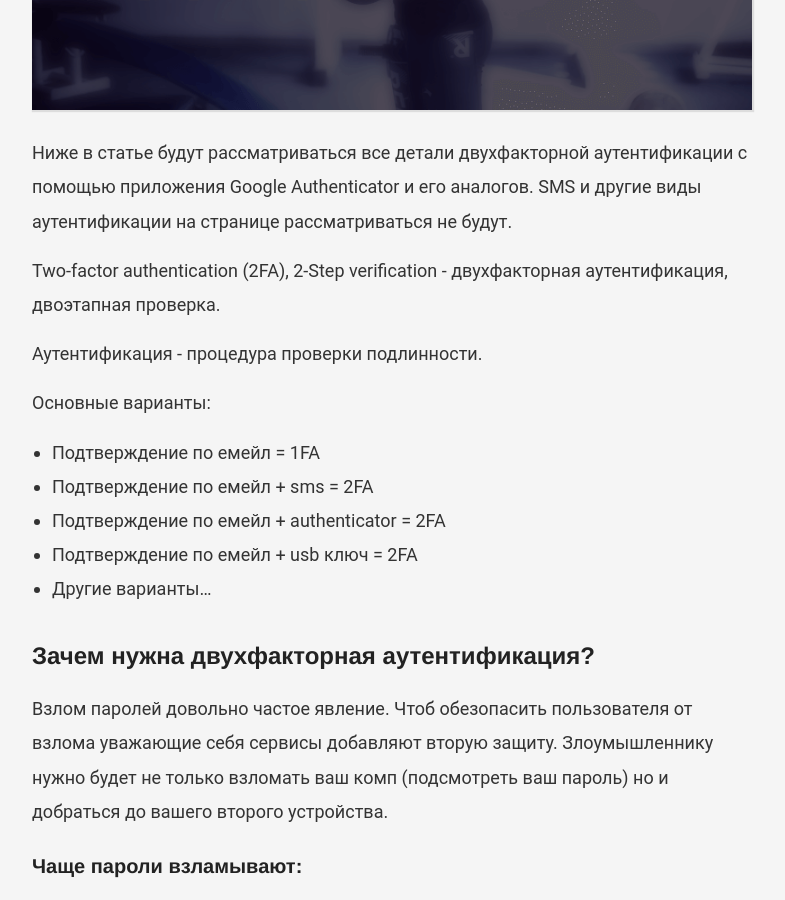
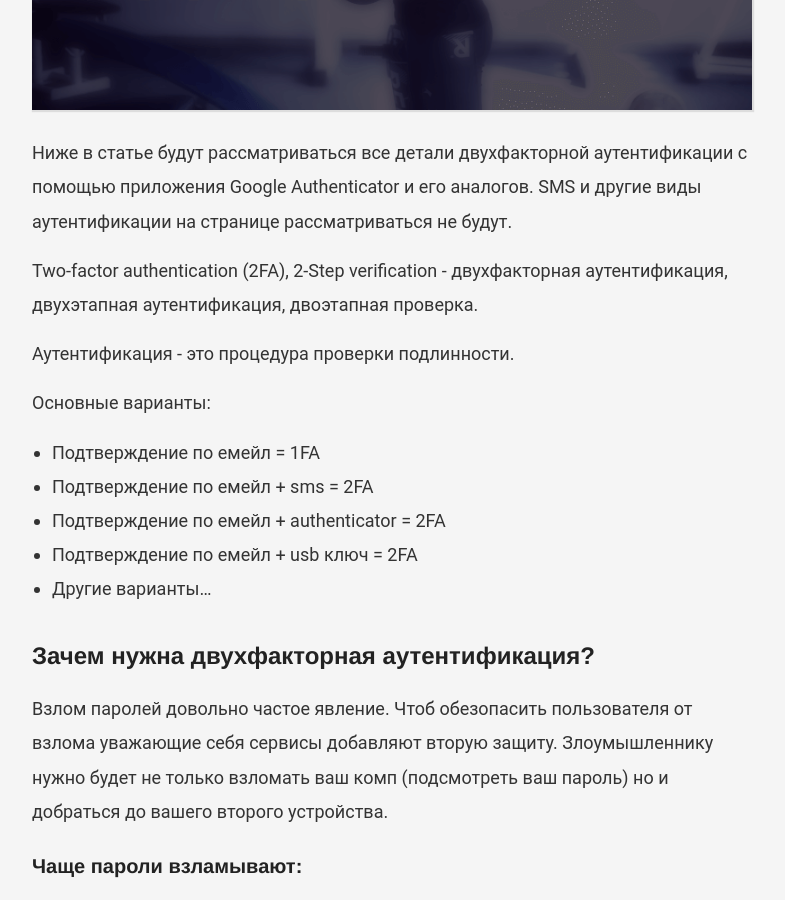
Before and after one commit to VadymVolos/vadymvolos.github.io, a Jekyll site: the page built from _posts/management/2017-02-21-2fa-authenticator.md, in a window 1280 px wide and 900 px high, scrolled down 651 px. Shown: the whole window, without its empty margins (248-1033 px from the left). Built offline with Jekyll 4.4.1, drawn with Linux system fonts in a browser that asks for light colours; nearby versions of some CDN libraries; comment, search, counter and statistics services are not loaded.

Commit message:
Update 2017-02-21-2fa-authenticator.md

```diff
--- a/_posts/management/2017-02-21-2fa-authenticator.md
+++ b/_posts/management/2017-02-21-2fa-authenticator.md
@@ -10,10 +10,9 @@
 
 Ниже в статье будут рассматриваться все детали двухфакторной аутентификации с помощью приложения Google Authenticator и его аналогов. SMS и другие виды аутентификации на странице рассматриваться не будут.
 
+Two-factor authentication (2FA), 2-Step verification - двухфакторная аутентификация, двухэтапная аутентификация, двоэтапная проверка.
 
-Two-factor authentication (2FA), 2-Step verification - двухфакторная аутентификация, двоэтапная проверка.
-
-Аутентификация  - процедура проверки подлинности.
+Аутентификация - это процедура проверки подлинности.
 
 Основные варианты:
 - Подтверждение по емейл = 1FA
```
